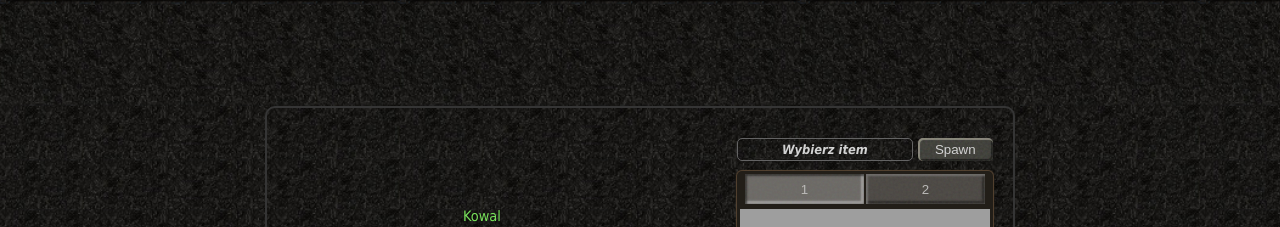
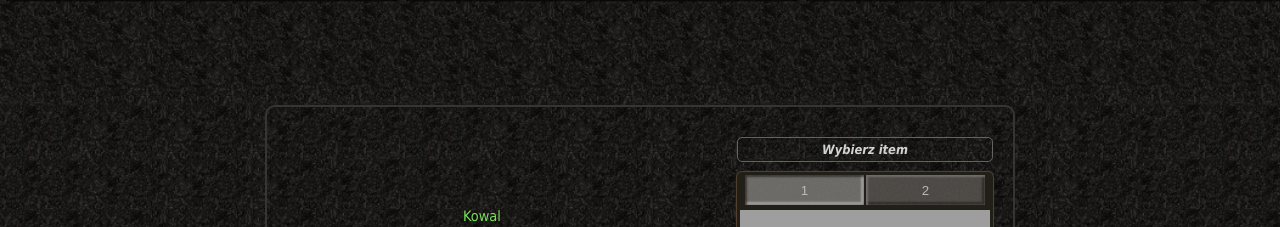
Before and after one commit to kacper2116/metin-app, a React (Vite) app: page / in a window 1280 px wide. Shown: the top 227 px of the page. Built offline with nearby package versions, Linux system fonts and the light colour scheme; grey boxes are pictures that could not be loaded.

Commit message:
Ukryto przycisk do spawnowanie gdy nie ma wybranego przedmiotu

```diff
--- a/src/components/ItemSpawner.jsx
+++ b/src/components/ItemSpawner.jsx
@@ -23,7 +23,8 @@ const ItemSpawner = ({ inventorySize, spawnItem }) => {
     return (
         <div className='item-spawner'>
             <div className='select-item' onClick={() => setShowModal(true)}><span>{itemToSpawn?.item.name ?? 'Wybierz item'}</span></div>
-            <button className='spawn-button' onClick={() => handleSpawnItem(itemToSpawn)}>Spawn</button>
+            {itemToSpawn &&
+                <button className='spawn-button' onClick={() => handleSpawnItem(itemToSpawn)}>Spawn</button>}
 
             {showModal &&
                 <div className='modal'>
--- a/src/styles/ItemSpawner.css
+++ b/src/styles/ItemSpawner.css
@@ -9,12 +9,13 @@
 }
 
 .select-item {
-    width: 70%;
+    width: 100%;
     display: flex;
     align-items: center;
     border: 1px solid rgb(99, 99, 99);
     border-radius: 5px;
     cursor: pointer;
+    padding: 0.25rem;
 }
 
 .select-item>span {
```
